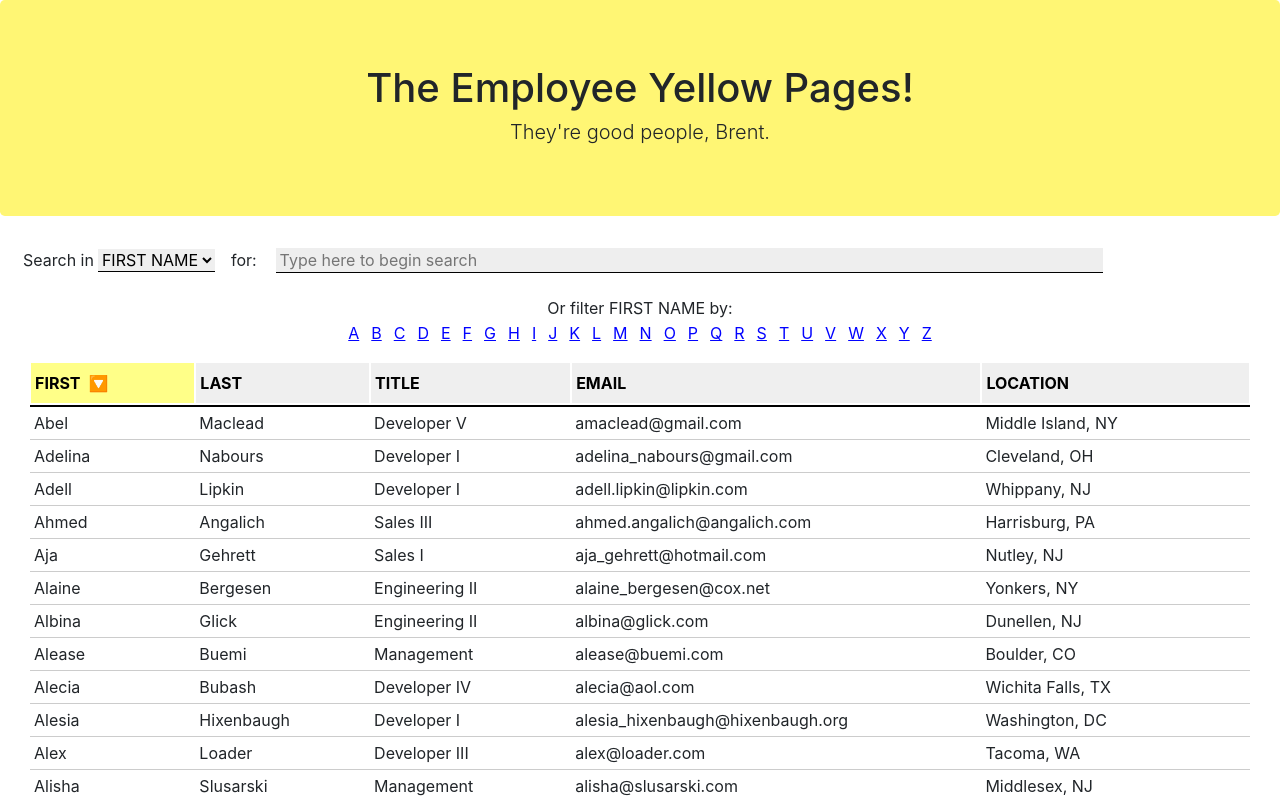
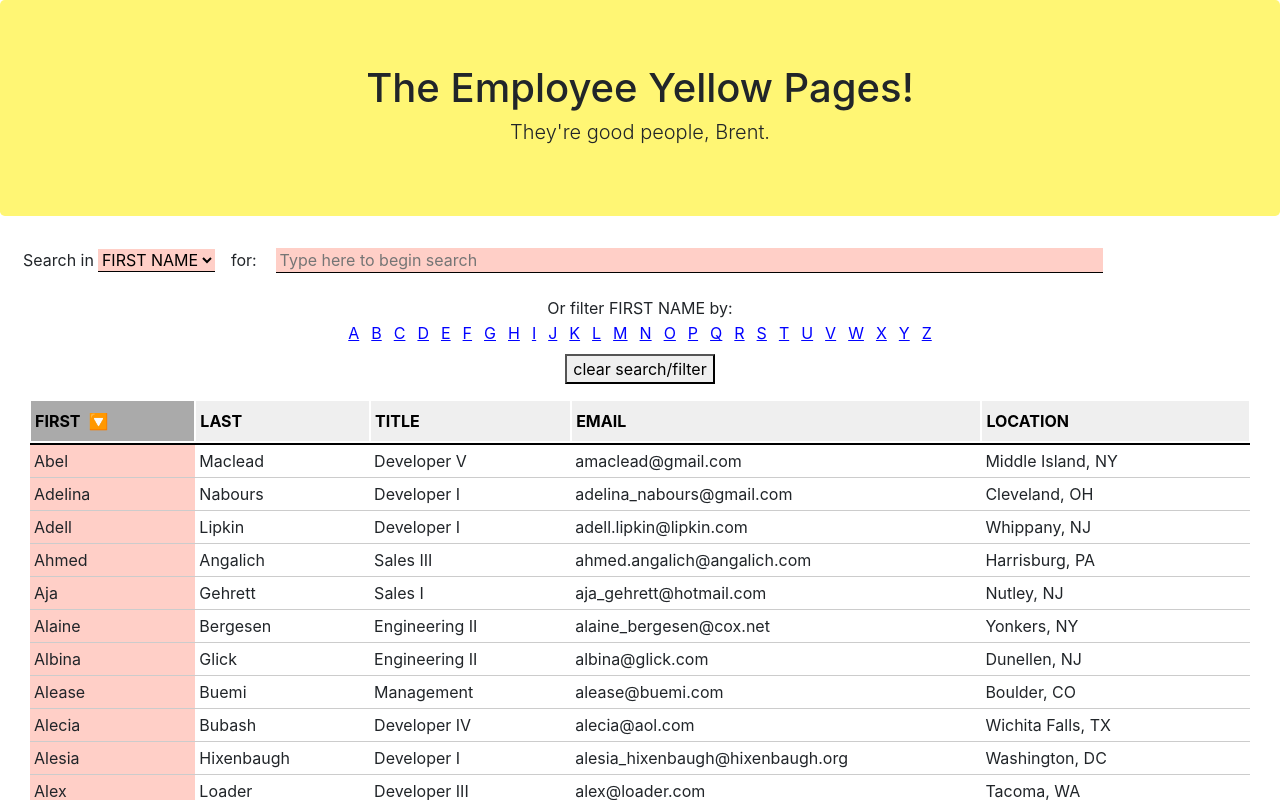
Before and after one commit to gusvalenzuela/employee-yellow-pages-app, a React (Create React App) app: page / in a window 1280 px wide. Shown: the top 800 px of the page. Built offline with nearby package versions, Linux system fonts and the light colour scheme.

Commit message:
changed highlight color to red. other things

```diff
--- a/src/components/EmployeeTable/index.js
+++ b/src/components/EmployeeTable/index.js
@@ -43,7 +43,7 @@ const useSortableData = (
 };
 
 const EmployeeTable = () => {
-  const { employees } = useContext(EmployeeContext);
+  const { employees, searchOption } = useContext(EmployeeContext);
 
   const { data, requestSort, sortConfig } = useSortableData(employees);
 
@@ -110,11 +110,25 @@ const EmployeeTable = () => {
         <tbody>
           {data.map((employee) => (
             <tr key={employee.id}>
-              <td>{employee.first_name}</td>
-              <td>{employee.last_name}</td>
-              <td>{employee.title}</td>
-              <td>{employee.email}</td>
-              <td>
+              <td className={searchOption === "first_name" ? "wow" : ""}>
+                {employee.first_name}
+              </td>
+              <td className={searchOption === "last_name" ? "wow" : ""}>
+                {employee.last_name}
+              </td>
+              <td className={searchOption === "title" ? "wow" : ""}>
+                {employee.title}
+              </td>
+              <td className={searchOption === "email" ? "wow" : ""}>
+                {employee.email}
+              </td>
+              <td
+                className={
+                  searchOption === "city" || searchOption === "state"
+                    ? "wow"
+                    : ""
+                }
+              >
                 {employee.city}, {employee.state}
               </td>
             </tr>
--- a/src/components/EmployeeTable/style.css
+++ b/src/components/EmployeeTable/style.css
@@ -1,6 +1,13 @@
+:root {
+  --main-bg: #ff897467;
+  --main-bg-old: #fff67467;
+}
 table {
   width: 100%;
   border-collapse: collapse;
+}
+.wow {
+  background: var(--main-bg);
 }
 
 .table-responsive {
@@ -29,7 +36,7 @@ thead button:focus {
 }
 thead button.ascending:enabled,
 thead button.descending:enabled {
-  background: #ffff0077;
+  background: #aaaaaa;
   outline: none !important;
 }
 
--- a/src/components/SearchForm/index.js
+++ b/src/components/SearchForm/index.js
@@ -7,11 +7,13 @@ function SearchForm() {
     handleSearchChange,
     search,
     searchOption,
+    filter,
     handleSelectChange,
     handleFilterClick,
+    handleClear,
+    employees,
   } = useContext(EmployeeContext);
   const alphaCharacters = `abcdefghijklmnopqrstuvwxyz`.toUpperCase();
-
   let currentSearchOption = searchOption.split(`_`).join(` `);
   return (
     <div className="mb-3 px-2">
@@ -49,7 +51,7 @@ function SearchForm() {
 
       {/* filter rows  */}
 
-      <div className="row">
+      <div className="row justify-content-center">
         <div className="col-12">
           Or filter {currentSearchOption.toUpperCase()} by:
         </div>
@@ -59,10 +61,19 @@ function SearchForm() {
           onClick={handleFilterClick}
         >
           {alphaCharacters.split(``).map((char) => (
-            <button value={char} key={char}>
+            <button
+              className={char === filter ? `active-filter` : ``}
+              value={char}
+              key={char}
+            >
               {char}
             </button>
           ))}
+        </div>
+        <div className="mt-2 col-6">
+          <button key="clearbtn" onClick={handleClear}>
+            clear search/filter
+          </button>
         </div>
       </div>
     </div>
--- a/src/components/SearchForm/style.css
+++ b/src/components/SearchForm/style.css
@@ -12,8 +12,16 @@ input {
   border-bottom: 1px solid #010101;
   margin: 0 1rem 0 0.25rem;
 }
+option,
+select{
+  text-transform: capitalize;
+}
+option{
+   background: #ffffff !important;
+}
 
 select {
+  background-color: #ff897467;
   border: none;
   border-bottom: 1px solid #010101;
   margin: 0 1rem 0 0.25rem;
@@ -24,7 +32,7 @@ select:focus {
 .form-controol {
   width: 100%;
   padding: 0 0.25rem;
-  background: #eeeeee !important;
+  background: #ff897467 !important;
 }
 @media screen and (max-width: 768px) {
   .form-controol {
@@ -32,8 +40,13 @@ select:focus {
   }
 }
 .form-controol:focus {
-  background: #eeeeee !important;
+  background: #ff897467 !important;
   outline: none !important;
+}
+.active-filter {
+  outline: none;
+  background: #fff674bd !important;
+  border: 1px dashed #020202 !important;
 }
 /* .form-controol::after{
   box-sizing: none !important;
--- a/src/pages/directory.js
+++ b/src/pages/directory.js
@@ -22,7 +22,7 @@ function Directory() {
 
     function searchTerms(search) {
       return new Promise((resolve) => {
-        if (!search) {
+        if (!search || search === "") {
           resolve(Employees);
         }
         let fEmployees = Employees.filter((i) =>
@@ -42,13 +42,12 @@ function Directory() {
         setAlert(false);
       }
     });
-
   }, [search, searchOption]);
 
   useEffect(() => {
     function searchTerms(filter) {
       return new Promise((resolve) => {
-        if (!filter) {
+        if (!filter || filter === "") {
           resolve(Employees);
         }
         let fEmployees = Employees.filter((i) =>
@@ -60,7 +59,6 @@ function Directory() {
     }
 
     searchTerms(filter).then((res) => {
-      setSearch("");
       setEmployees(res);
       if (res.length === 0) {
         console.log("No results found.");
@@ -91,10 +89,13 @@ function Directory() {
     setFilterOption(searchOption);
     setSearch(search);
   };
+  const handleClear = () => {
+    setFilter("");
+    setSearch("");
+  };
 
   return (
     <div>
-
       <EmployeeContext.Provider
         value={{
           employees,
@@ -104,6 +105,7 @@ function Directory() {
           handleSearchChange,
           handleSelectChange,
           handleFilterClick,
+          handleClear,
         }}
       >
         <div>
```
Also changed, not shown: 1 other file (tests, documents, lock files or other folders).
